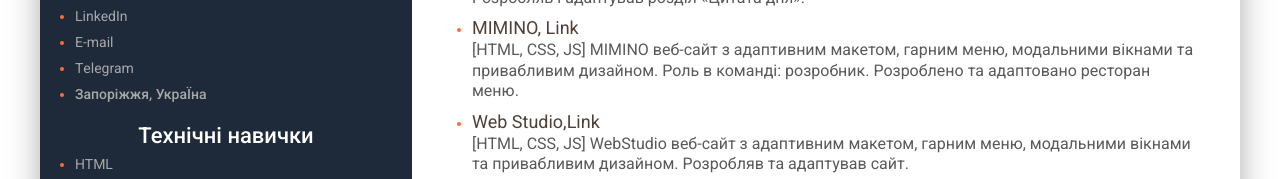
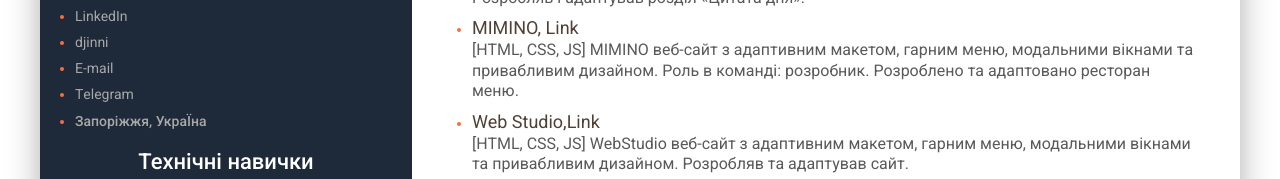
Before and after one commit to Yuriy2223/project-r, a website built with Vite: page components/resume_ukr.html in a window 1280 px wide. Shown: the part 568-747 px from the top of the page. Built offline with nearby package versions, Linux system fonts and the light colour scheme.

Commit message:
Update resume_ukr.html

```diff
--- a/components/resume_ukr.html
+++ b/components/resume_ukr.html
@@ -51,6 +51,14 @@
                     class="address-link"
                     target="_blank"
                     >LinkedIn</a
+                  >
+                </li>
+                <li class="address-item">
+                  <a
+                    href="https://djinni.co/my/profile"
+                    class="address-link"
+                    target="_blank"
+                    >djinni</a
                   >
                 </li>
                 <li class="address-item">
```
